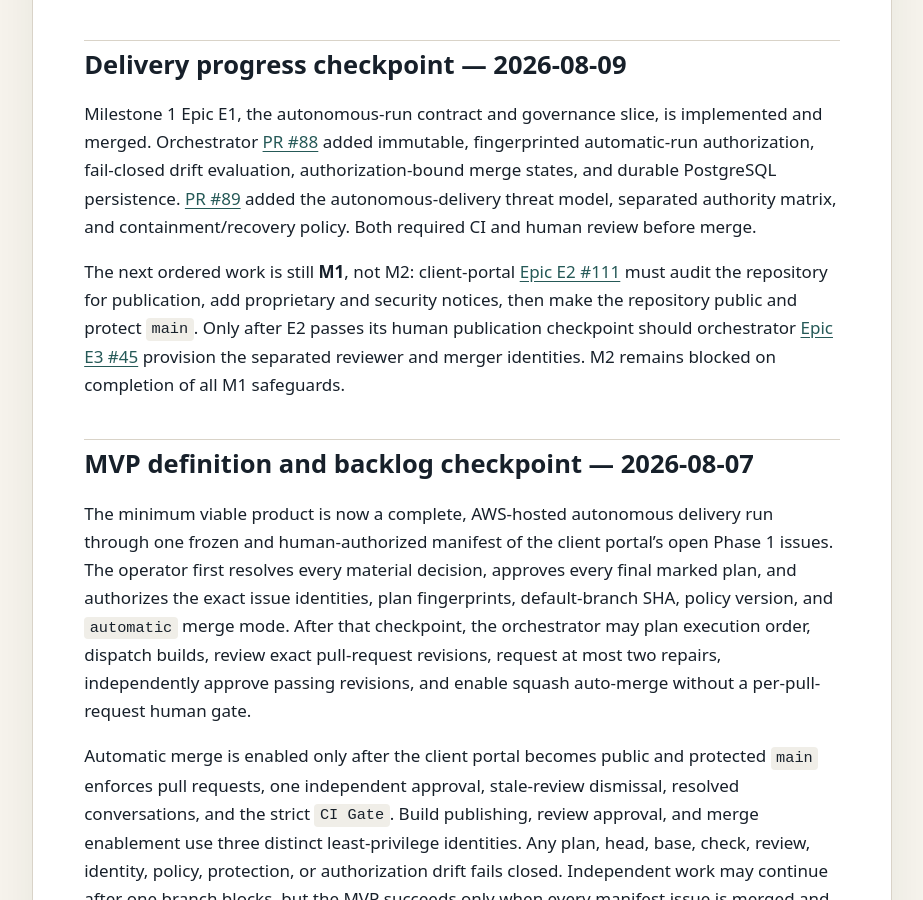
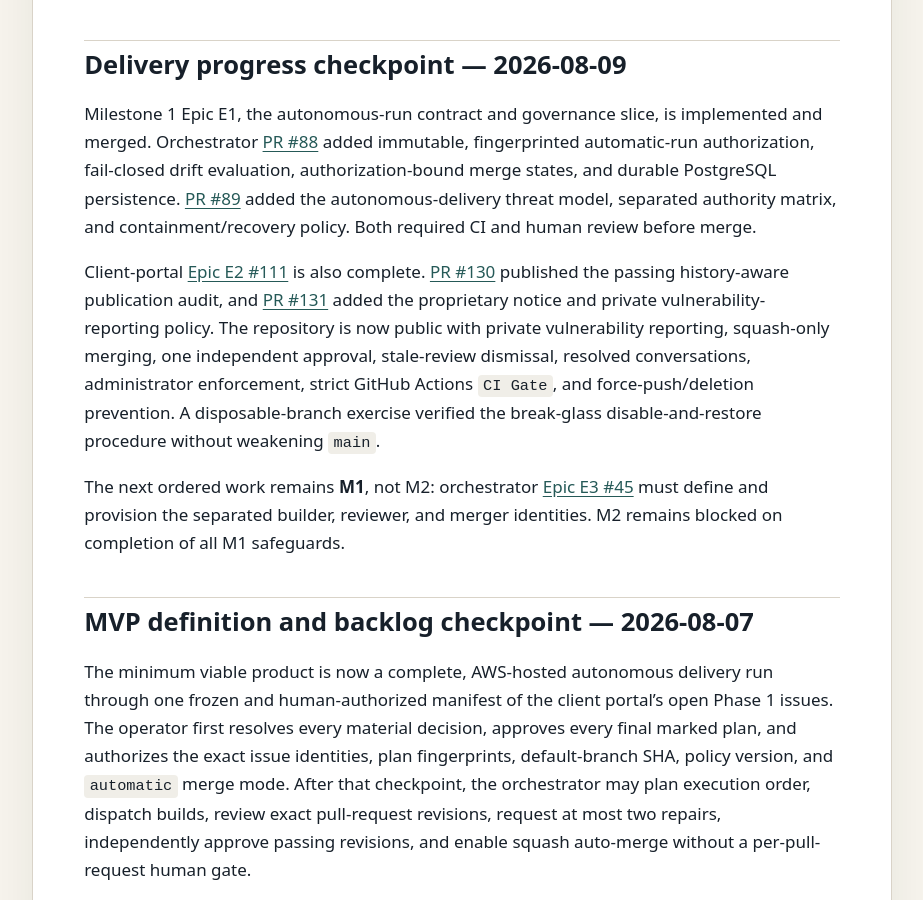
Before and after one commit to todd-brunia/ai-consulting-meta, a Jekyll site: the page built from plans/governed-codex-automation/sprint-delivery-orchestrator-implementation-plan.md, in a window 1280 px wide and 900 px high, scrolled down 558 px. Shown: the whole window, without its empty margins (178-1101 px from the left). Built offline with Jekyll 4.4.1, drawn with Linux system fonts in a browser that asks for light colours; our own code applies the rules of GitHub Pages for plain Markdown files.

Commit message:
Record M1 E2 completion and identity next step (#19)
Co-authored-by: Todd Brunia <279554947+todd-brunia@users.noreply.github.com>

```diff
--- a/plans/governed-codex-automation/sprint-delivery-orchestrator-implementation-plan.md
+++ b/plans/governed-codex-automation/sprint-delivery-orchestrator-implementation-plan.md
@@ -16,14 +16,22 @@ persistence. [PR #89](https://github.com/todd-brunia/ai-delivery-orchestrator/pu
 added the autonomous-delivery threat model, separated authority matrix, and
 containment/recovery policy. Both required CI and human review before merge.
 
-The next ordered work is still **M1**, not M2: client-portal
+Client-portal
 [Epic E2 #111](https://github.com/todd-brunia/ai-consulting-client-portal/issues/111)
-must audit the repository for publication, add proprietary and security
-notices, then make the repository public and protect `main`. Only after E2
-passes its human publication checkpoint should orchestrator
+is also complete. [PR #130](https://github.com/todd-brunia/ai-consulting-client-portal/pull/130)
+published the passing history-aware publication audit, and
+[PR #131](https://github.com/todd-brunia/ai-consulting-client-portal/pull/131)
+added the proprietary notice and private vulnerability-reporting policy. The
+repository is now public with private vulnerability reporting, squash-only
+merging, one independent approval, stale-review dismissal, resolved
+conversations, administrator enforcement, strict GitHub Actions `CI Gate`, and
+force-push/deletion prevention. A disposable-branch exercise verified the
+break-glass disable-and-restore procedure without weakening `main`.
+
+The next ordered work remains **M1**, not M2: orchestrator
 [Epic E3 #45](https://github.com/todd-brunia/ai-delivery-orchestrator/issues/45)
-provision the separated reviewer and merger identities. M2 remains blocked on
-completion of all M1 safeguards.
+must define and provision the separated builder, reviewer, and merger
+identities. M2 remains blocked on completion of all M1 safeguards.
 
 ## MVP definition and backlog checkpoint — 2026-08-07
 
```
Also changed, not shown: plans/governed-codex-automation/index.md (+2 -1 lines).
